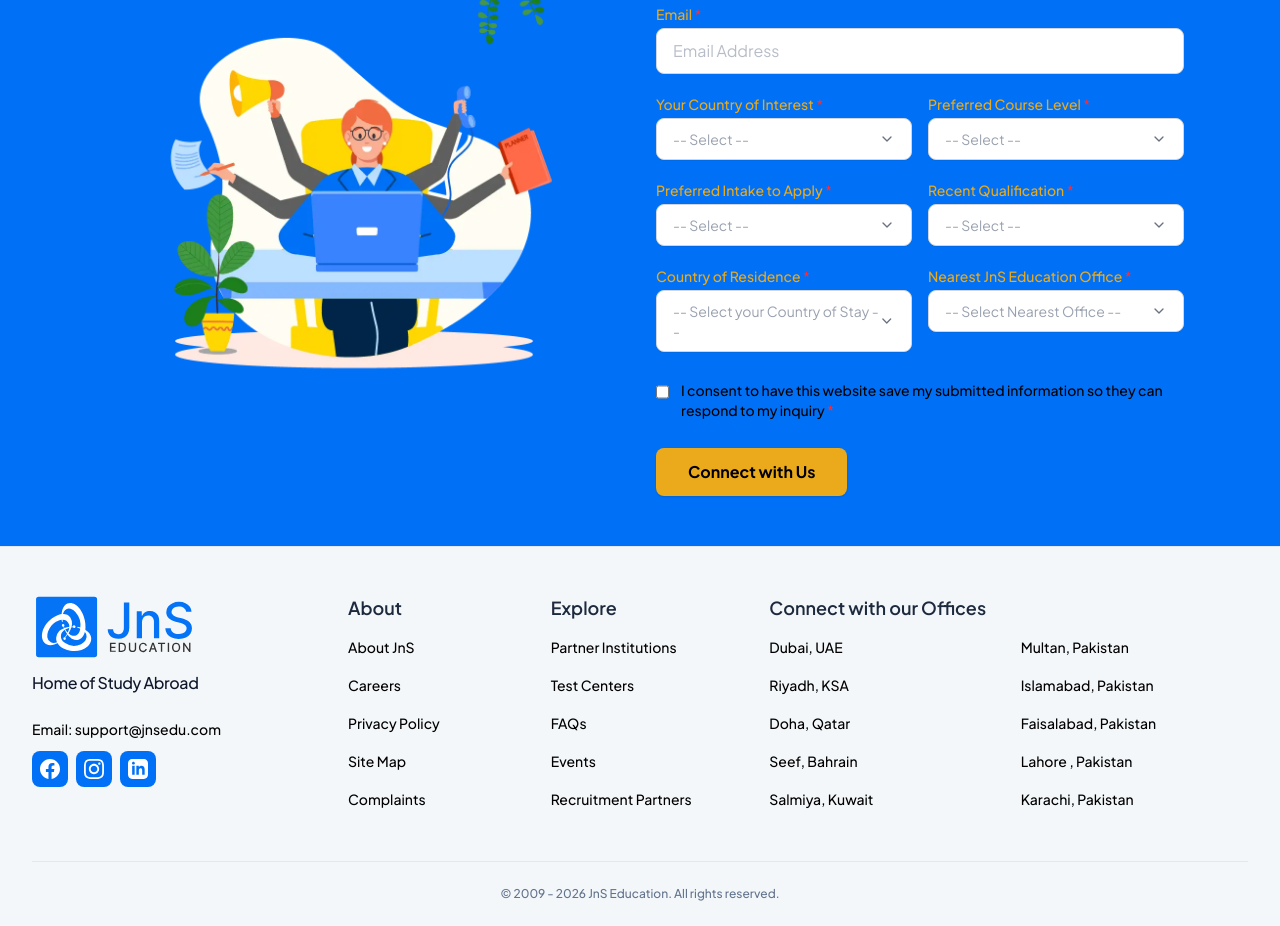
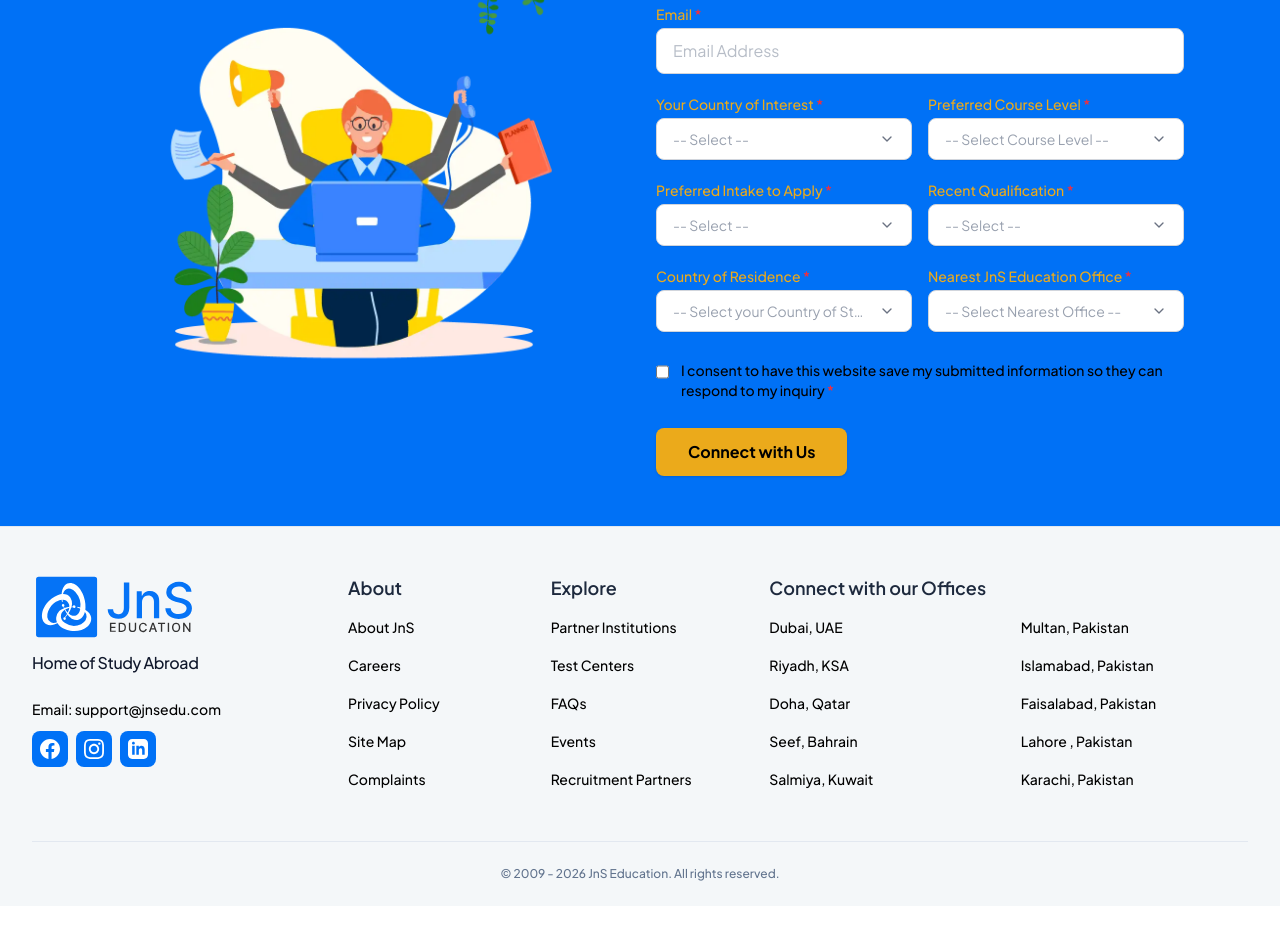
Before and after one commit to Mr-Magic-code/test-jns, a Next.js app: page /pakistan in a window 1280 px wide. Shown: the part 4500-5426 px from the top of the page. Built offline with nearby package versions, Linux system fonts and the light colour scheme.

Commit message:
Update GFCForm with searchable course levels and clean options

```diff
--- a/src/components/HomepageComponents/GFCForm/index.tsx
+++ b/src/components/HomepageComponents/GFCForm/index.tsx
@@ -2,7 +2,7 @@
 
 import React, { useState, useRef, useEffect } from 'react';
 import { isValidPhoneNumber, CountryCode } from 'libphonenumber-js';
-import { ChevronDown } from 'lucide-react';
+import { ChevronDown, Search } from 'lucide-react';
 
 const countryCodeMap: Record<string, CountryCode> = {
   '+92': 'PK',
@@ -31,6 +31,7 @@ interface CustomDropdownProps {
   onChange: (name: string, value: string) => void;
   options: (string | DropdownOption)[];
   placeholder?: string;
+  searchable?: boolean; // New prop to enable search inside dropdown
 }
 
 function CustomDropdown({
@@ -38,21 +39,31 @@ function CustomDropdown({
   value,
   onChange,
   options,
-  placeholder = '-- Select --'
+  placeholder = '-- Select --',
+  searchable = false
 }: CustomDropdownProps) {
   const [isOpen, setIsOpen] = useState(false);
+  const [searchQuery, setSearchQuery] = useState('');
   const dropdownRef = useRef<HTMLDivElement>(null);
 
-  const formattedOptions: DropdownOption[] = options.map(opt =>
-    typeof opt === 'string' ? { label: opt, value: opt } : opt
-  );
+  const formattedOptions: DropdownOption[] = options.map(opt => {
+    const cleanLabel = typeof opt === 'string' ? opt.trim() : opt.label.trim();
+    const cleanValue = typeof opt === 'string' ? opt.trim() : opt.value.trim();
+    return { label: cleanLabel, value: cleanValue };
+  });
 
   const selectedOption = formattedOptions.find(opt => opt.value === value);
+
+  // Filter options based on search query
+  const filteredOptions = searchable
+    ? formattedOptions.filter(opt => opt.label.toLowerCase().includes(searchQuery.toLowerCase()))
+    : formattedOptions;
 
   useEffect(() => {
     function handleClickOutside(event: MouseEvent) {
       if (dropdownRef.current && !dropdownRef.current.contains(event.target as Node)) {
         setIsOpen(false);
+        setSearchQuery('');
       }
     }
     document.addEventListener('mousedown', handleClickOutside);
@@ -63,18 +74,42 @@ function CustomDropdown({
     <div className="relative w-full" ref={dropdownRef}>
       <button
         type="button"
-        onClick={() => setIsOpen(!isOpen)}
+        onClick={() => {
+          setIsOpen(!isOpen);
+          setSearchQuery('');
+        }}
         className="w-full px-4 py-2.5 rounded-lg border border-gray-300 bg-white text-left text-sm flex items-center justify-between focus:ring-2 focus:ring-blue-500 focus:border-blue-500 outline-none transition duration-150 cursor-pointer shadow-2xs"
       >
-        <span className={selectedOption ? 'text-gray-800 font-medium' : 'text-gray-400'}>
+        <span className={selectedOption ? 'text-gray-800 font-medium truncate pr-2' : 'text-gray-400 truncate pr-2'}>
           {selectedOption ? selectedOption.label : placeholder}
         </span>
-        <ChevronDown className={`w-4 h-4 text-gray-500 transition-transform duration-200 ${isOpen ? 'rotate-180 text-blue-600' : ''}`} />
+        <ChevronDown className={`w-4 h-4 text-gray-500 shrink-0 transition-transform duration-200 ${isOpen ? 'rotate-180 text-blue-600' : ''}`} />
       </button>
 
       {isOpen && (
-        <div className="absolute left-0 right-0 top-full mt-1.5 z-50 bg-white rounded-xl shadow-xl border border-gray-100 p-1.5 space-y-1 max-h-60 overflow-y-auto">
-          {formattedOptions.map((opt) => {
+        <div className="absolute left-0 right-0 top-full mt-1.5 z-50 bg-white rounded-xl shadow-xl border border-gray-100 p-1.5 space-y-1">
+          {searchable && (
+            <div className="p-2 border-b border-gray-100 sticky top-0 bg-white z-10">
+              <div className="relative flex items-center">
+                <Search className="w-4 h-4 text-gray-400 absolute left-3" />
+                <input
+                  type="text"
+                  placeholder="Search..."
+                  value={searchQuery}
+                  onChange={(e) => setSearchQuery(e.target.value)}
+                  onClick={(e) => e.stopPropagation()}
+                  className="w-full pl-9 pr-3 py-1.5 text-sm bg-gray-50 border border-gray-200 rounded-lg focus:outline-none focus:border-blue-500 text-gray-800"
+                  autoFocus
+                />
+              </div>
+            </div>
+          )}
+
+          <div className="max-h-60 overflow-y-auto space-y-1">
+            {filteredOptions.length === 0 ? (
+              <div className="px-4 py-3 text-sm text-gray-400 text-center">No options found</div>
+            ) : (
+              filteredOptions.map((opt) => {
                 const isSelected = opt.value === value;
                 return (
                   <div
@@ -82,6 +117,7 @@ function CustomDropdown({
                     onClick={() => {
                       onChange(name, opt.value);
                       setIsOpen(false);
+                      setSearchQuery('');
                     }}
                     className={`px-4 py-2 text-sm font-medium rounded-lg cursor-pointer transition-colors ${
                       isSelected
@@ -92,7 +128,9 @@ function CustomDropdown({
                     {opt.label}
                   </div>
                 );
-          })}
+              })
+            )}
+          </div>
         </div>
       )}
     </div>
@@ -344,6 +382,7 @@ const handleSubmit = async (e: React.FormEvent) => {
             value={formData.countryOfInterest}
             onChange={handleDropdownChange}
             placeholder="-- Select --"
+            searchable={true}
             options={[
               'Dubai',
               'Ireland',
@@ -368,16 +407,82 @@ const handleSubmit = async (e: React.FormEvent) => {
             name="preferredCourseLevel"
             value={formData.preferredCourseLevel}
             onChange={handleDropdownChange}
-              placeholder="-- Select --"
+            placeholder="-- Select Course Level --"
+            searchable={true}
             options={[
-                'Foundation',
-                'International Year One',
-                'Undergraduate',
-                'Undergraduate Diploma',
-                'Postgraduate',
-                'Postgraduate Diploma',
-                'Doctoral / Ph.D',
-                'English Language'
+              'Art Administration & Fine Art',
+              'Interior Design',
+              'Industrial, Craft and Product Design',
+              'Media, Film, Theatre and Drama Studies',
+              'Music and Dance',
+              'Fashion, Textile and Esthetics',
+              'Journalism and Mass Communication',
+              'Food and Culinary',
+              'Astronomy and Physics',
+              'Biology',
+              'Biomedical Sciences',
+              'Chemistry',
+              'Earth, Geology and Environmental Sciences',
+              'Biochemistry',
+              'Food, Nutrition, Sport and Exercise',
+              'Forensic Science',
+              'General Sciences',
+              'Mathematics',
+              'Life and Humanitarian Science',
+              'Material Sciences',
+              'Aerospace and Aviation Technology',
+              'Architecture',
+              'Biomedical Engineering',
+              'Chemical and Material Engineering',
+              'Civil, Stuctural and Construction',
+              'Electrical, Renewable and Power',
+              'Electronic and Telecommunication',
+              'Environmental Engineering',
+              'Agriculture',
+              'Industrial & Marine Engineering',
+              'Automotive, Mechanical, Manufacturing, Metallurgy and Robotics',
+              'Computer, Software and Hardware',
+              'General Engineering and Technology',
+              'Mining and Oil & Gas',
+              'Computer Science & Artificial Intelligence',
+              'Animation, Multimedia, Graphic & Game Design',
+              'Computing, Software, IT & Cyber Security',
+              'Business Information Systems',
+              'Data Science, Big Data',
+              'Accounting, Finance, Acturial & Economics',
+              'Entrepreneurship',
+              'Hospitality and Tourism',
+              'Human Resource and People Management',
+              'Public Relations',
+              'Business studies, Management and Administration',
+              'Marketing, Advertising and Digital Marketing',
+              'Project Management, Risk and Strategic Management',
+              'Transporation, Supply Chain and Logistics',
+              'Law, Politics and Police',
+              'Dentistry, Oral Health and Dental Science',
+              'Health Public Health and Studies',
+              'Health and Safety',
+              'Medicine',
+              'Nursing and Midwifery',
+              'Nutrition and Dietetics',
+              'Ophthalmology',
+              'Pharmacy and Pharmacology',
+              'Veterinary Medicine',
+              'Physiotherapy',
+              'Psychology and counselling',
+              'Radiography',
+              'Anthropology',
+              'Liberal Arts',
+              'Gender Studies',
+              'Religion Studies',
+              'Languages and Translation',
+              'English Studies and TESOL',
+              'Sociology and Social Sciences',
+              'General Studies',
+              'Literature and Philosophy',
+              'Teaching, Early Development, Child Care',
+              'Education Psychology, Coaching and Special Education',
+              'Teacher Training, Pedagogy and Education Management'
             ]}
           />
         </div>
@@ -417,14 +522,26 @@ const handleSubmit = async (e: React.FormEvent) => {
             value={formData.recentQualification}
             onChange={handleDropdownChange}
             placeholder="-- Select --"
+            searchable={true}
             options={[
-                'English Language',
-                'School',
-                'Undergraduate',
-                'Postgraduate',
-                'Doctoral',
-                'Vocational',
-                'University Preparation'
+              'Grade 11',
+              'Grade 12',
+              'O-Level',
+              'AS / A-Level',
+              'International baccalaureate',
+              'Foundation Year',
+              'Undergraduate Diploma',
+              '2-Year Undergraduate Degree',
+              '3-Year Bachelor\'s Degree',
+              '4-Year Bachelor\'s Degree',
+              'Postgraduate Certificate',
+              'Postgraduate Diploma',
+              'Master\'s Degree',
+              'Doctorate / PhD',
+              '5-Year Bachelor\'s Degree',
+              'Pre-sessional English',
+              'Diploma Level 7',
+              'Diploma Level 5'
             ]}
           />
         </div>
@@ -441,6 +558,7 @@ const handleSubmit = async (e: React.FormEvent) => {
             value={formData.countryOfResidence}
             onChange={handleDropdownChange}
             placeholder="-- Select your Country of Stay --"
+            searchable={true}
             options={[
               { label: 'Pakistan', value: 'Pakistan' },
               { label: 'United Arab Emirates', value: 'United Arab Emirates' },
@@ -466,6 +584,7 @@ const handleSubmit = async (e: React.FormEvent) => {
             value={formData.nearestOffice}
             onChange={handleDropdownChange}
             placeholder="-- Select Nearest Office --"
+            searchable={true}
             options={[
               'Doha, Qatar',
               'Salmiya, Kuwait',
@@ -510,6 +629,5 @@ const handleSubmit = async (e: React.FormEvent) => {
         </button>
       </div>
     </form>
-
   );
 }
```
Lines whose indentation alone changed are shown as unchanged.
